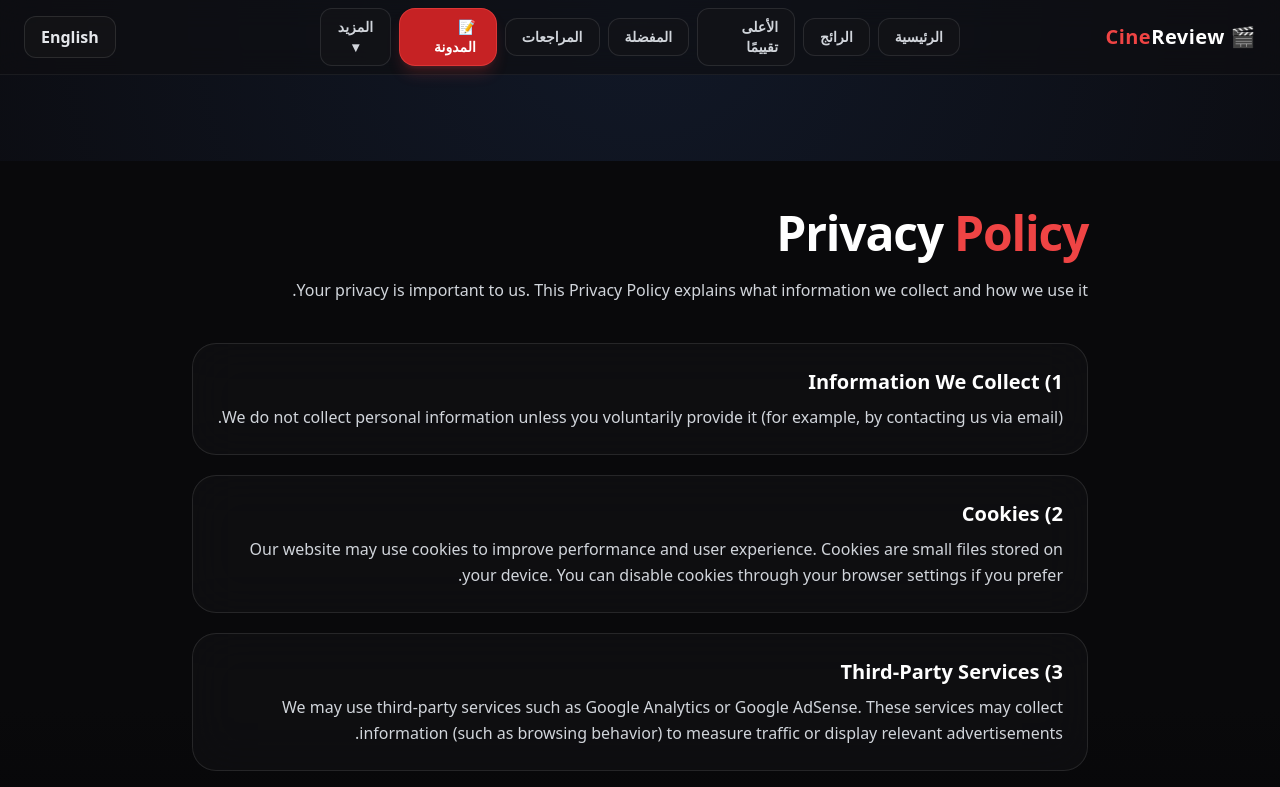
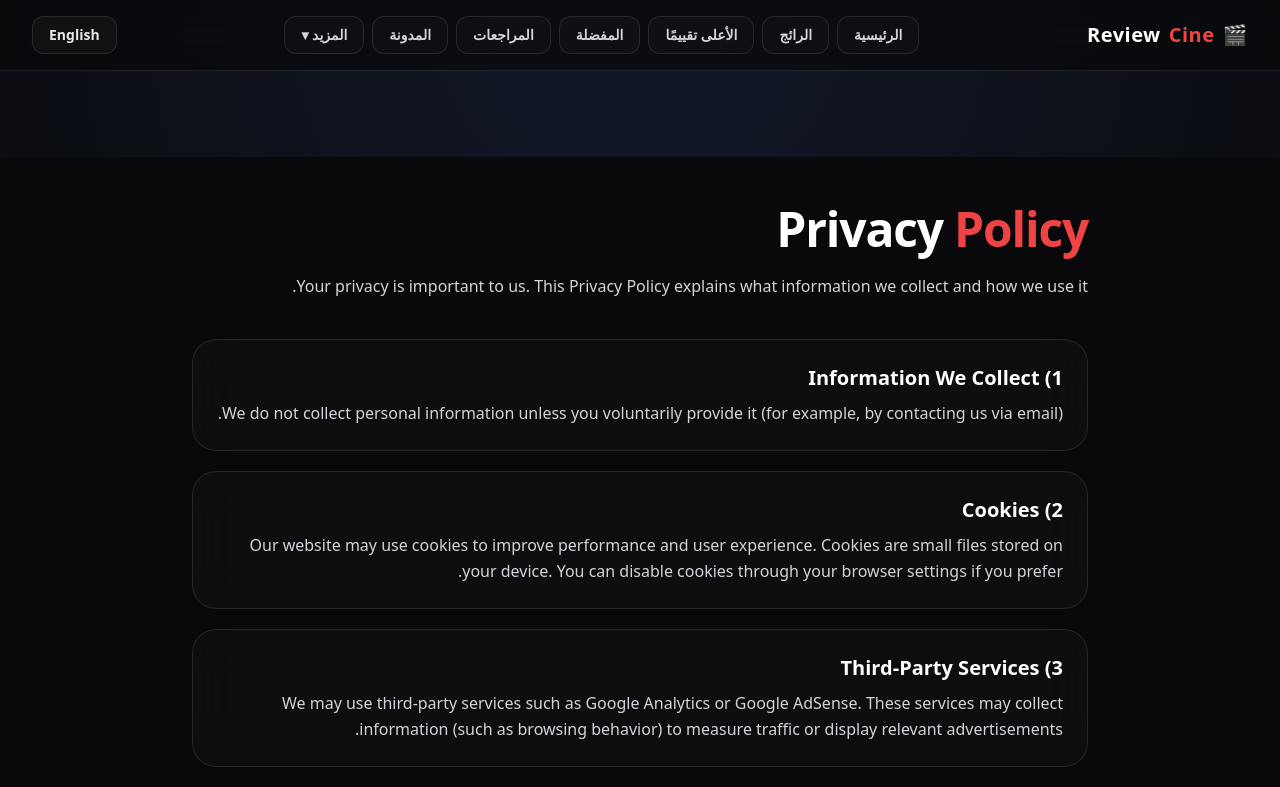
Before and after one commit to amaachouomar-cell/cine-review, a React (Vite) app in the folder Movie-App-main/: page /privacy-policy in a window 1280 px wide. Shown: the top 787 px of the page. Built offline with nearby package versions, Linux system fonts and the light colour scheme.

Commit message:
Fix mobile navbar layout with drawer menu

```diff
--- a/Movie-App-main/src/components/NavBar.jsx
+++ b/Movie-App-main/src/components/NavBar.jsx
@@ -6,27 +6,26 @@ import { useEffect, useState } from "react";
 export default function Navbar() {
   const location = useLocation();
   const { lang, toggleLang, t } = useLang();
+
   const [open, setOpen] = useState(false);
   const [moreOpen, setMoreOpen] = useState(false);
 
   const hideNavbar = location.pathname.startsWith("/movie/");
 
-  // ✅ Close menus on route change
   useEffect(() => {
     setOpen(false);
     setMoreOpen(false);
   }, [location.pathname]);
 
-  // ✅ Main links
   const links = [
-    { to: "/", label: t.home || "Home" },
-    { to: "/trending", label: t.trending || "Trending" },
-    { to: "/top-rated", label: t.topRated || "Top Rated" },
-    { to: "/favorites", label: t.favorites || "Favorites" },
-    { to: "/reviews", label: t.reviews || "Reviews" },
+    { to: "/", label: t.home },
+    { to: "/trending", label: t.trending },
+    { to: "/top-rated", label: t.topRated },
+    { to: "/favorites", label: t.favorites },
+    { to: "/reviews", label: t.reviews },
+    { to: "/blog", label: t.blog || "Blog" },
   ];
 
-  // ✅ Legal links (Important for Adsense)
   const legalLinks = [
     { to: "/about", label: t.about || "About" },
     { to: "/contact", label: t.contact || "Contact" },
@@ -39,44 +38,31 @@ export default function Navbar() {
   return (
     <AnimatePresence>
       {!hideNavbar && (
+        <>
+          {/* ✅ Top Navbar */}
           <motion.header
-          initial={{ y: -35, opacity: 0 }}
+            initial={{ y: -40, opacity: 0 }}
             animate={{ y: 0, opacity: 1 }}
-          exit={{ y: -35, opacity: 0 }}
-          transition={{ duration: 0.35, ease: "easeInOut" }}
-          className="sticky top-0 z-50"
+            exit={{ y: -40, opacity: 0 }}
+            transition={{ duration: 0.35 }}
+            className="sticky top-0 z-[999] w-full"
           >
-          {/* ✅ Navbar Container */}
-          <div className="glass px-6 py-4 relative flex items-center justify-between border-b border-white/10">
+            <div className="px-4 md:px-8 py-4 bg-zinc-950/70 backdrop-blur-xl border-b border-white/10 flex items-center justify-between">
               {/* ✅ Logo */}
               <NavLink
                 to="/"
-              className="text-xl font-extrabold tracking-wide z-10 select-none"
+                className="text-xl font-extrabold tracking-wide flex items-center gap-2"
               >
                 🎬 <span className="text-red-500">Cine</span>Review
               </NavLink>
 
-            {/* ✅ Desktop Navigation */}
-            <nav className="hidden md:flex absolute left-1/2 -translate-x-1/2 items-center gap-2 text-sm">
+              {/* ✅ Desktop Links */}
+              <nav className="hidden md:flex items-center gap-2 text-sm">
                 {links.map((l) => (
                   <NavItem key={l.to} to={l.to} label={l.label} />
                 ))}
 
-              {/* ✅ CTA Blog Button (BIG for AdSense) */}
-              <NavLink
-                to="/blog"
-                className={({ isActive }) =>
-                  `px-5 py-2 rounded-2xl font-bold transition shadow-lg border ${
-                    isActive
-                      ? "bg-red-600 text-white border-red-500 shadow-red-500/25"
-                      : "bg-red-600/90 text-white border-red-500/60 hover:bg-red-700 shadow-red-500/20"
-                  }`
-                }
-              >
-                📝 {t.blog || "Blog"}
-              </NavLink>
-
-              {/* ✅ Dropdown: Legal links */}
+                {/* ✅ Desktop Dropdown (More) */}
                 <div className="relative">
                   <button
                     onClick={() => setMoreOpen(!moreOpen)}
@@ -88,17 +74,13 @@ export default function Navbar() {
                   <AnimatePresence>
                     {moreOpen && (
                       <motion.div
-                      initial={{ opacity: 0, y: -8 }}
+                        initial={{ opacity: 0, y: -10 }}
                         animate={{ opacity: 1, y: 0 }}
-                      exit={{ opacity: 0, y: -8 }}
+                        exit={{ opacity: 0, y: -10 }}
                         transition={{ duration: 0.2 }}
-                      className="absolute top-12 left-0 w-56 rounded-2xl overflow-hidden border border-white/10 bg-zinc-950/90 backdrop-blur-xl shadow-xl"
+                        className="absolute right-0 top-12 w-60 rounded-2xl overflow-hidden border border-white/10 bg-zinc-950/95 backdrop-blur-xl shadow-2xl"
                       >
-                      <div className="flex flex-col p-2">
-                        <p className="text-xs text-gray-400 font-semibold px-4 py-2">
-                          {t.legal || "Legal"}
-                        </p>
-
+                        <div className="flex flex-col p-2 gap-1">
                           {legalLinks.map((l) => (
                             <NavLink
                               key={l.to}
@@ -113,9 +95,7 @@ export default function Navbar() {
                             >
                               {l.label}
                             </NavLink>
-
                           ))}
-
                         </div>
                       </motion.div>
                     )}
@@ -124,94 +104,90 @@ export default function Navbar() {
               </nav>
 
               {/* ✅ Right Actions */}
-            <div className="flex items-center gap-2 z-10">
+              <div className="flex items-center gap-2">
                 {/* ✅ Language Toggle */}
                 <button
                   onClick={toggleLang}
-                className="px-4 py-2 rounded-xl bg-zinc-900/50 border border-white/10 hover:bg-zinc-800 transition font-semibold text-gray-200"
+                  className="px-4 py-2 rounded-xl bg-zinc-900/50 border border-white/10 hover:bg-zinc-800 transition font-semibold text-gray-200 text-sm"
                 >
                   {lang === "ar" ? "English" : "العربية"}
                 </button>
 
                 {/* ✅ Mobile Menu Button */}
                 <button
-                onClick={() => setOpen(!open)}
-                className="md:hidden px-3 py-2 rounded-xl bg-zinc-900/50 border border-white/10 hover:bg-zinc-800 transition text-gray-200"
+                  onClick={() => setOpen(true)}
+                  className="md:hidden px-3 py-2 rounded-xl bg-zinc-900/50 border border-white/10 hover:bg-zinc-800 transition text-gray-200 text-lg"
                 >
                   ☰
                 </button>
               </div>
             </div>
+          </motion.header>
 
-          {/* ✅ Mobile Menu */}
+          {/* ✅ Mobile Drawer Overlay */}
           <AnimatePresence>
             {open && (
+              <>
+                {/* Background overlay */}
                 <motion.div
-                initial={{ opacity: 0, y: -10 }}
-                animate={{ opacity: 1, y: 0 }}
-                exit={{ opacity: 0, y: -10 }}
-                transition={{ duration: 0.25 }}
-                className="md:hidden glass px-4 pb-4 pt-2 border-t border-white/10"
+                  initial={{ opacity: 0 }}
+                  animate={{ opacity: 1 }}
+                  exit={{ opacity: 0 }}
+                  onClick={() => setOpen(false)}
+                  className="fixed inset-0 bg-black/70 z-[998]"
+                />
+
+                {/* Drawer Panel */}
+                <motion.div
+                  initial={{ x: "100%" }}
+                  animate={{ x: 0 }}
+                  exit={{ x: "100%" }}
+                  transition={{ duration: 0.3 }}
+                  className="fixed top-0 right-0 h-full w-[85%] max-w-sm bg-zinc-950 z-[999] border-l border-white/10 p-6 overflow-y-auto"
                 >
-                <div className="flex flex-col gap-2">
-                  {/* ✅ Main links */}
+                  <div className="flex items-center justify-between mb-6">
+                    <h2 className="text-lg font-bold">
+                      🎬 Cine<span className="text-red-500">Review</span>
+                    </h2>
+
+                    <button
+                      onClick={() => setOpen(false)}
+                      className="text-gray-300 hover:text-white text-2xl"
+                    >
+                      ✕
+                    </button>
+                  </div>
+
+                  {/* ✅ Main Links */}
+                  <div className="space-y-2">
                     {links.map((l) => (
-                    <NavLink
-                      key={l.to}
-                      to={l.to}
-                      className={({ isActive }) =>
-                        `px-4 py-3 rounded-xl font-semibold transition border ${
-                          isActive
-                            ? "bg-red-600 text-white border-red-500"
-                            : "bg-zinc-900/40 text-gray-300 border-white/10 hover:bg-zinc-800 hover:text-white"
-                        }`
-                      }
-                    >
-                      {l.label}
-                    </NavLink>
-                  ))}
-
-                  {/* ✅ Blog CTA big mobile */}
-                  <NavLink
-                    to="/blog"
-                    className={({ isActive }) =>
-                      `px-4 py-3 rounded-2xl font-bold transition border shadow-lg ${
-                        isActive
-                          ? "bg-red-600 text-white border-red-500"
-                          : "bg-red-600/90 text-white border-red-500/60 hover:bg-red-700"
-                      }`
-                    }
-                  >
-                    📝 {t.blog || "Blog"}
-                  </NavLink>
-
-                  {/* ✅ Legal links */}
-                  <div className="mt-3 border-t border-white/10 pt-3">
-                    <p className="text-xs text-gray-400 mb-2 font-semibold">
-                      {t.legal || "Legal"}
-                    </p>
-
-                    {legalLinks.map((l) => (
-                      <NavLink
-                        key={l.to}
-                        to={l.to}
-                        className={({ isActive }) =>
-                          `px-4 py-3 rounded-xl font-semibold transition border ${
-                            isActive
-                              ? "bg-red-600 text-white border-red-500"
-                              : "bg-zinc-900/40 text-gray-300 border-white/10 hover:bg-zinc-800 hover:text-white"
-                          }`
-                        }
-                      >
-                        {l.label}
-                      </NavLink>
+                      <MobileLink key={l.to} to={l.to} label={l.label} />
                     ))}
                   </div>
+
+                  {/* ✅ Divider */}
+                  <div className="my-6 border-t border-white/10" />
+
+                  {/* ✅ Legal Links */}
+                  <h3 className="text-sm font-bold text-gray-400 mb-3">
+                    {t.legal || "Legal"}
+                  </h3>
+
+                  <div className="space-y-2">
+                    {legalLinks.map((l) => (
+                      <MobileLink key={l.to} to={l.to} label={l.label} />
+                    ))}
                   </div>
+
+                  {/* ✅ Footer */}
+                  <p className="text-xs text-gray-500 mt-8 text-center">
+                    © {new Date().getFullYear()} CineReview
+                  </p>
                 </motion.div>
+              </>
             )}
           </AnimatePresence>
-        </motion.header>
+        </>
       )}
     </AnimatePresence>
   );
@@ -233,3 +209,20 @@ function NavItem({ to, label }) {
     </NavLink>
   );
 }
+
+function MobileLink({ to, label }) {
+  return (
+    <NavLink
+      to={to}
+      className={({ isActive }) =>
+        `block px-4 py-3 rounded-2xl font-semibold transition border ${
+          isActive
+            ? "bg-red-600 text-white border-red-500"
+            : "bg-zinc-900/40 text-gray-300 border-white/10 hover:bg-zinc-800 hover:text-white"
+        }`
+      }
+    >
+      {label}
+    </NavLink>
+  );
+}
```
Lines whose indentation alone changed are shown as unchanged.
